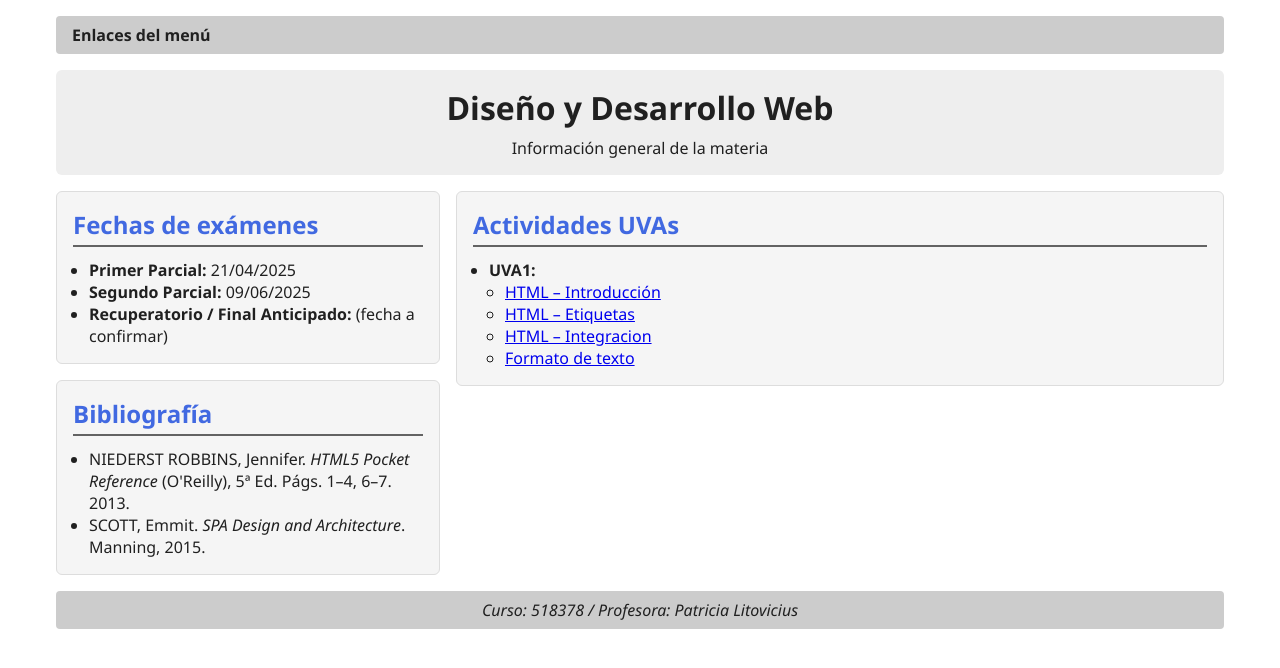
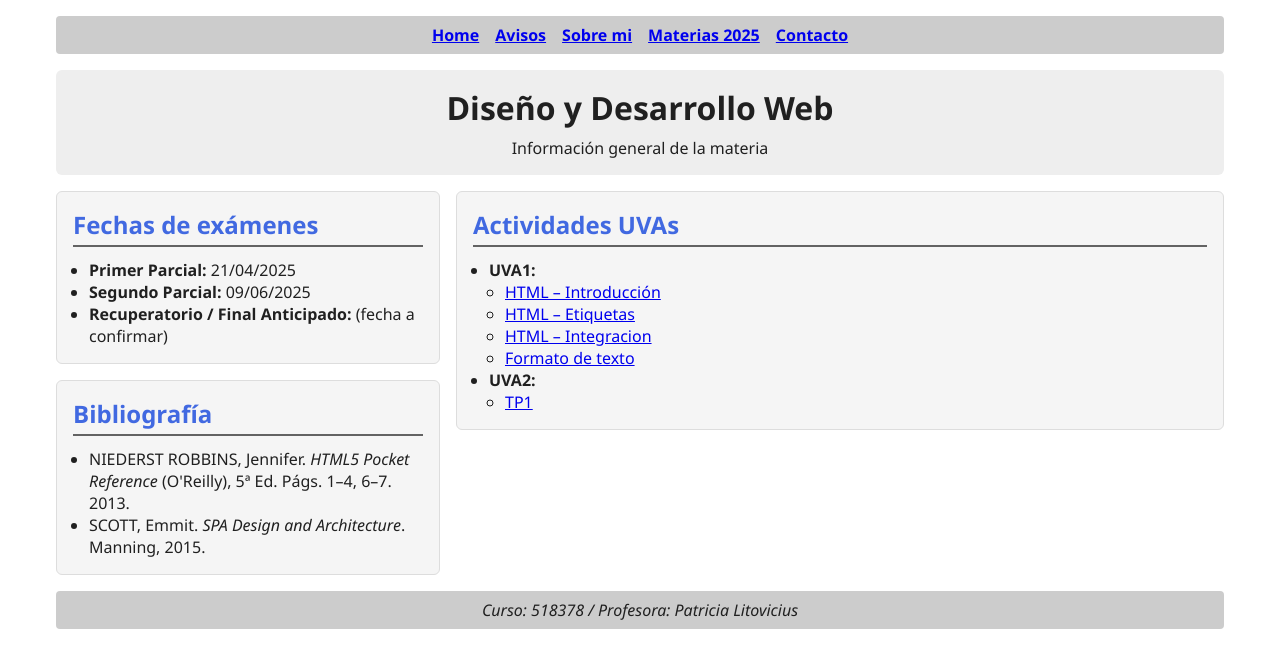
Before and after one commit to pedro-vazquez-b/Vazquez_1219251_26032025_HTMLEtiquetas, a plain HTML site: page index.html in a window 1280 px wide. Drawn offline with Linux system fonts and the light colour scheme.

Commit message:
Agregado nav actualizado, agregados TPs

```diff
--- a/index.html
+++ b/index.html
@@ -92,12 +92,33 @@
             border-radius: 4px;
             font-style: italic;
         }
+
+        nav ul {
+            display: flex;
+            justify-content: center;
+            list-style: none;
+            padding: 0;
+            margin: 0;
+            gap: 1rem;
+        }
+
+        nav ul li {
+            margin: 0;
+        }
     </style>
 </head>
 
 <body>
     <div class="container">
-        <nav>Enlaces del menú</nav>
+        <nav>
+            <ul>
+                <li><a href="https://pedro-vazquez-b.github.io/UVA2TP1-Vazquez/index.html">Home</a></li>
+                <li><a href="https://pedro-vazquez-b.github.io/UVA2TP1-Vazquez/avisos.html">Avisos</a></li>
+                <li><a href="https://pedro-vazquez-b.github.io/UVA2TP1-Vazquez/sobremi.html">Sobre mi</a></li>
+                <li><a href="https://pedro-vazquez-b.github.io/UVA2TP1-Vazquez/materias2025.html">Materias 2025</a></li>
+                <li><a href="https://pedro-vazquez-b.github.io/UVA2TP1-Vazquez/contacto.html">Contacto</a></li>
+            </ul>
+        </nav>
 
         <header>
             <h1>Diseño y Desarrollo Web</h1>
@@ -135,8 +156,14 @@
                                     – Etiquetas</a></li>
                             <li><a href="https://pedro-vazquez-b.github.io/Vazquez_1219251_26032025_Integracion">HTML –
                                     Integracion</a></li>
-                            <li><a href="https://pedro-vazquez-b.github.io/Vazquez_1219251_02042025_Formatodetexto">Formato de
+                            <li><a href="https://pedro-vazquez-b.github.io/Vazquez_1219251_02042025_Formatodetexto">Formato
+                                    de
                                     texto</a></li>
+                        </ul>
+                    </li>
+                    <li><b>UVA2:</b>
+                        <ul>
+                            <li><a href="https://pedro-vazquez-b.github.io/UVA2TP1-Vazquez/index.html">TP1</a></li>
                         </ul>
                     </li>
                 </ul>
```
